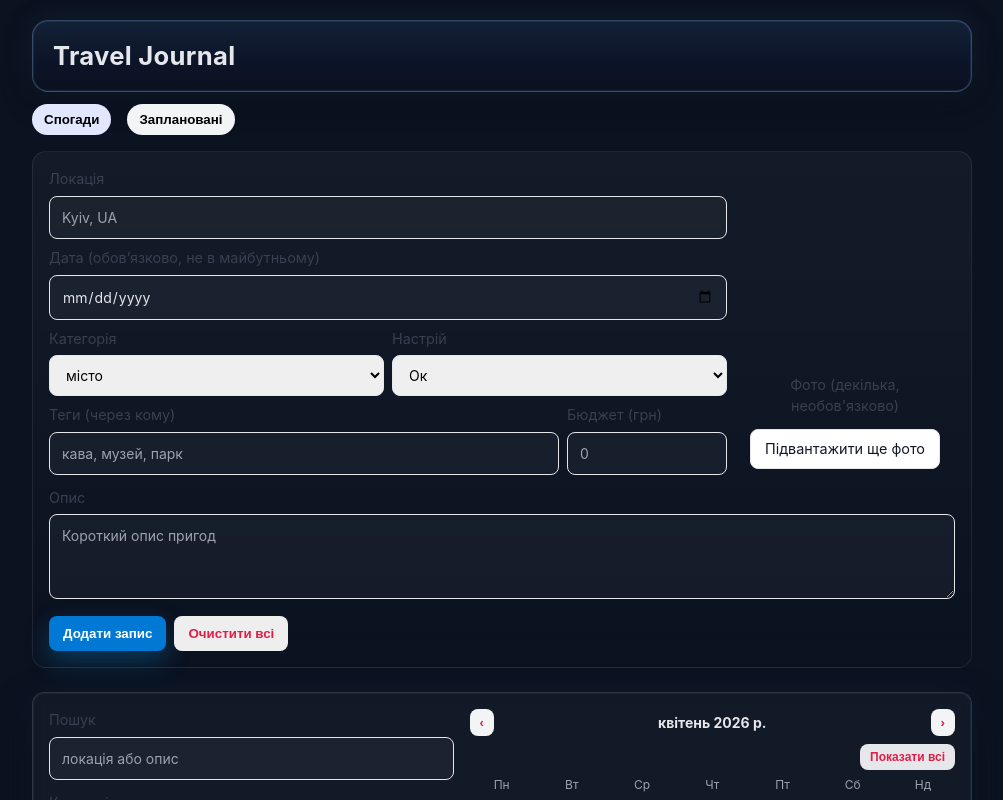
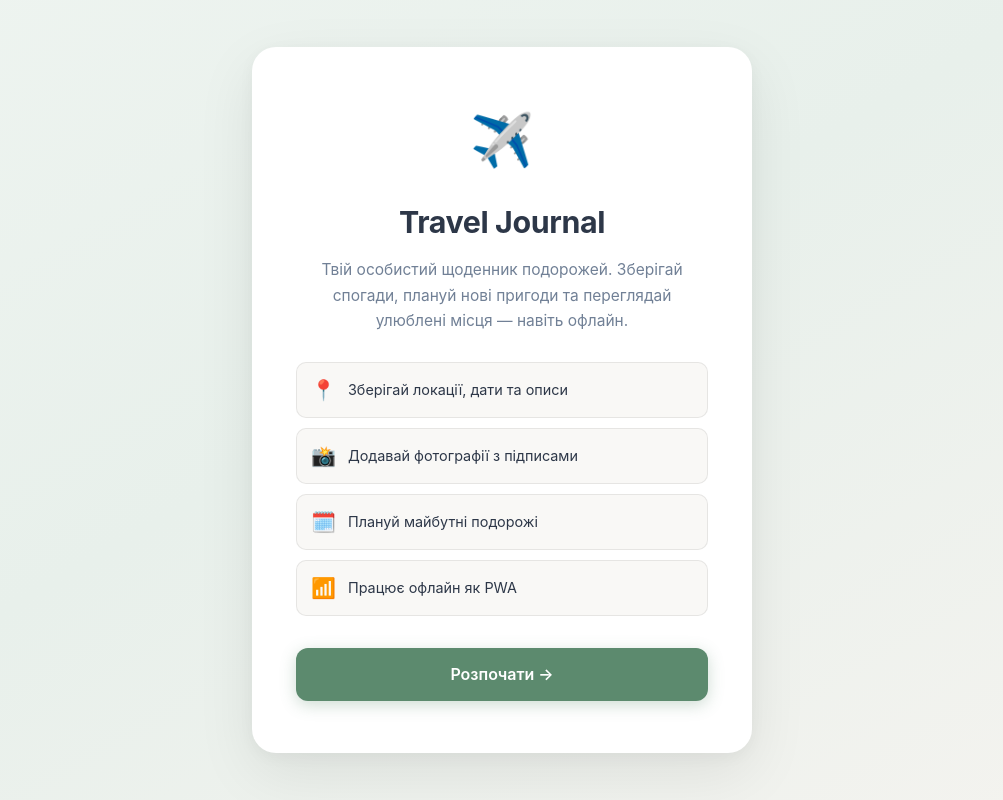
Before and after one commit to KaterinaDemianik/web-research-project, a React (Vite) app: page / in a window 1280 px wide. Shown: the top 800 px of the page, without its empty margins (138-1141 px from the left). Built offline with nearby package versions, Linux system fonts and the light colour scheme.

Commit message:
Redesign UI: calm light theme, welcome page, updated colors

```diff
--- a/src/App.jsx
+++ b/src/App.jsx
@@ -52,6 +52,7 @@ export default function App() {
     const d = new Date(); d.setDate(1); d.setHours(0,0,0,0); return d
   })
   const [cols, setCols] = useState(1)
+  const [showWelcome, setShowWelcome] = useState(() => !localStorage.getItem('tj_welcomed'))
 
   useEffect(() => {
     localStorage.setItem(STORAGE_KEY, JSON.stringify(entries))
@@ -270,16 +271,37 @@ export default function App() {
     }))
   }
 
+  if (showWelcome) return (
+    <div className="welcome-page">
+      <div className="welcome-card">
+        <span className="welcome-icon">✈️</span>
+        <h1 className="welcome-title">Travel Journal</h1>
+        <p className="welcome-subtitle">
+          Твій особистий щоденник подорожей. Зберігай спогади, плануй нові пригоди та переглядай улюблені місця — навіть офлайн.
+        </p>
+        <div className="welcome-features">
+          <div className="welcome-feature"><span>📍</span><span>Зберігай локації, дати та описи</span></div>
+          <div className="welcome-feature"><span>📸</span><span>Додавай фотографії з підписами</span></div>
+          <div className="welcome-feature"><span>🗓️</span><span>Плануй майбутні подорожі</span></div>
+          <div className="welcome-feature"><span>📶</span><span>Працює офлайн як PWA</span></div>
+        </div>
+        <button className="welcome-btn" onClick={() => { localStorage.setItem('tj_welcomed', '1'); setShowWelcome(false) }}>
+          Розпочати →
+        </button>
+      </div>
+    </div>
+  )
+
   return (
     <div className="container">
       <header>
-        <h1>Travel Journal</h1>
+        <h1>✈️ Travel Journal</h1>
       </header>
 
       {/* Tabs */}
       <div style={{display:'flex',gap:16,marginTop:12,marginBottom:16}}>
-        <button onClick={()=>{setActiveTab('memory'); setForm(f=>({...f, type:'memory'}))}} style={{background: activeTab==='memory'?'#e0e7ff':'#f3f4f6',border:'0',padding:'8px 12px',borderRadius:999,cursor:'pointer'}}>Спогади</button>
-        <button onClick={()=>{setActiveTab('planned'); setForm(f=>({...f, type:'planned'}))}} style={{background: activeTab==='planned'?'#d1fae5':'#f3f4f6',border:'0',padding:'8px 12px',borderRadius:999,cursor:'pointer'}}>Заплановані</button>
+        <button onClick={()=>{setActiveTab('memory'); setForm(f=>({...f, type:'memory'}))}} style={{background: activeTab==='memory'?'#e6f0ea':'#f4f3ef',color: activeTab==='memory'?'#4a7259':'#718096',border: activeTab==='memory'?'1px solid rgba(92,138,110,0.25)':'1px solid rgba(0,0,0,0.08)',padding:'8px 16px',borderRadius:999,cursor:'pointer',fontWeight:600,fontSize:'.9rem'}}>🧳 Спогади</button>
+        <button onClick={()=>{setActiveTab('planned'); setForm(f=>({...f, type:'planned'}))}} style={{background: activeTab==='planned'?'#e6f0ea':'#f4f3ef',color: activeTab==='planned'?'#4a7259':'#718096',border: activeTab==='planned'?'1px solid rgba(92,138,110,0.25)':'1px solid rgba(0,0,0,0.08)',padding:'8px 16px',borderRadius:999,cursor:'pointer',fontWeight:600,fontSize:'.9rem'}}>📌 Заплановані</button>
       </div>
 
       <form onSubmit={addEntry} style={{display:'grid',gap:12,marginBottom:24}}>
@@ -381,8 +403,8 @@ export default function App() {
           <textarea rows={3} value={form.description} onChange={e=>setForm({...form, description:e.target.value})} placeholder="Короткий опис пригод" />
         </label>
         <div style={{display:'flex',gap:8}}>
-          <button type="submit" style={{background:'#0078d4',color:'#fff',border:'0',padding:'10px 14px',borderRadius:8,cursor:'pointer'}}>Додати запис</button>
-          <button type="button" onClick={()=>setEntries([])} style={{background:'#eee',border:'0',padding:'10px 14px',borderRadius:8,cursor:'pointer'}}>Очистити всі</button>
+          <button type="submit" style={{padding:'10px 20px',borderRadius:8,cursor:'pointer'}}>Додати запис</button>
+          <button type="button" onClick={()=>setEntries([])} style={{background:'#f4f3ef',border:'1px solid rgba(0,0,0,0.08)',padding:'10px 14px',borderRadius:8,cursor:'pointer',color:'#718096'}}>Очистити всі</button>
         </div>
       </form>
 
@@ -390,7 +412,7 @@ export default function App() {
         <>
         <section style={{display:'block',marginBottom:24}}>
           {/* Filters + Calendar Block */}
-          <div className="panel" style={{background:'rgba(255,255,255,0.03)',border:'1px solid rgba(255,255,255,0.12)',borderRadius:12,padding:16}}>
+          <div className="panel">
             <div style={{display:'grid',gridTemplateColumns:'minmax(280px, 1fr) 1.2fr',gap:16,alignItems:'start'}}>
               {/* Filters */}
               <div style={{background:'transparent',border:'none',borderRadius:12,padding:0,marginBottom:0}}>
@@ -445,12 +467,12 @@ export default function App() {
               {/* Calendar */}
               <div style={{background:'transparent',border:'none',borderRadius:12,padding:0,marginBottom:0}}>
                 <div style={{display:'flex',justifyContent:'space-between',alignItems:'center',marginBottom:8}}>
-                  <button type="button" onClick={()=>{const d=new Date(calendarMonth); d.setMonth(d.getMonth()-1); setCalendarMonth(d)}} style={{background:'#f3f4f6',border:'0',padding:'6px 10px',borderRadius:8,cursor:'pointer'}}>‹</button>
+                  <button type="button" onClick={()=>{const d=new Date(calendarMonth); d.setMonth(d.getMonth()-1); setCalendarMonth(d)}} style={{background:'#f4f3ef',border:'1px solid rgba(0,0,0,0.08)',padding:'6px 12px',borderRadius:8,cursor:'pointer',color:'#2d3748'}}>‹</button>
                   <strong>{calendarMonth.toLocaleString('uk-UA',{month:'long', year:'numeric'})}</strong>
-                  <button type="button" onClick={()=>{const d=new Date(calendarMonth); d.setMonth(d.getMonth()+1); setCalendarMonth(d)}} style={{background:'#f3f4f6',border:'0',padding:'6px 10px',borderRadius:8,cursor:'pointer'}}>›</button>
+                  <button type="button" onClick={()=>{const d=new Date(calendarMonth); d.setMonth(d.getMonth()+1); setCalendarMonth(d)}} style={{background:'#f4f3ef',border:'1px solid rgba(0,0,0,0.08)',padding:'6px 12px',borderRadius:8,cursor:'pointer',color:'#2d3748'}}>›</button>
                 </div>
                 <div style={{display:'flex',justifyContent:'flex-end',marginBottom:6}}>
-                  <button type="button" onClick={()=>setFilters(f=>({...f,dateExact:''}))} style={{background:'#e5e7eb',border:'0',padding:'6px 10px',borderRadius:8,cursor:'pointer',fontSize:12}}>Показати всі</button>
+                  <button type="button" onClick={()=>setFilters(f=>({...f,dateExact:''}))} style={{background:'#f4f3ef',border:'1px solid rgba(0,0,0,0.08)',padding:'6px 12px',borderRadius:8,cursor:'pointer',fontSize:12,color:'#718096'}}>Показати всі</button>
                 </div>
                 <div style={{display:'grid',gridTemplateColumns:'repeat(7,1fr)',gap:6,fontSize:12,color:'#9ca3af',marginBottom:6}}>
                   {['Пн','Вт','Ср','Чт','Пт','Сб','Нд'].map(d=> <div key={d} style={{textAlign:'center'}}>{d}</div>)}
@@ -462,7 +484,7 @@ export default function App() {
                   for(let i=0;i<startIdx;i++) days.push(null)
                   const last=new Date(calendarMonth); last.setMonth(last.getMonth()+1); last.setDate(0)
                   for(let d=1; d<=last.getDate(); d++) days.push(d)
-                  const cellStyle={border:'1px solid rgba(255,255,255,0.08)',borderRadius:8,minHeight:64,padding:6,display:'grid',alignContent:'start',gap:6}
+                  const cellStyle={border:'1px solid rgba(0,0,0,0.07)',borderRadius:8,minHeight:64,padding:6,display:'grid',alignContent:'start',gap:6,background:'#fff'}
                   const list = entries.filter(e=> e.type===activeTab && e.date)
                   return (
                     <div style={{display:'grid',gridTemplateColumns:'repeat(7,1fr)',gap:6}}>
@@ -471,9 +493,9 @@ export default function App() {
                         const dateStr = `${calendarMonth.getFullYear()}-${String(calendarMonth.getMonth()+1).padStart(2,'0')}-${String(d).padStart(2,'0')}`
                         const count = list.filter(e=> ymd(e.date)===dateStr).length
                         return (
-                          <button key={i} onClick={()=>setFilters(f=>({...f,dateExact: dateStr}))} style={{...cellStyle, background: filters.dateExact===dateStr?'rgba(99,102,241,0.12)':'transparent', cursor:'pointer'}}>
+                          <button key={i} onClick={()=>setFilters(f=>({...f,dateExact: dateStr}))} style={{...cellStyle, background: filters.dateExact===dateStr?'#e6f0ea':'#fff', cursor:'pointer'}}>
                             <div style={{textAlign:'right',color:'#9ca3af'}}>{d}</div>
-                            {count>0 && <div style={{justifySelf:'center',background:'#2563eb',color:'#fff',borderRadius:999,padding:'2px 8px',fontSize:12}}>{count}</div>}
+                            {count>0 && <div style={{justifySelf:'center',background:'#5c8a6e',color:'#fff',borderRadius:999,padding:'2px 8px',fontSize:12}}>{count}</div>}
                           </button>
                         )
                       })}
@@ -564,10 +586,10 @@ export default function App() {
               ) : null)}
             </div>
             <div style={{gridArea:'actions',display:'flex',gap:12,justifyContent:'flex-start',marginTop:4}}>
-              <button onClick={goHome} style={{background:'#f3f4f6',border:'0',padding:'10px 16px',borderRadius:8,cursor:'pointer',height:40}}>Назад</button>
-              <button onClick={()=>openDetails(entry)} style={{background:'#e0f2fe',border:'0',padding:'10px 16px',borderRadius:8,cursor:'pointer',color:'#075985',height:40}}>Редагувати</button>
+              <button onClick={goHome} style={{background:'#f4f3ef',border:'1px solid rgba(0,0,0,0.08)',padding:'10px 16px',borderRadius:8,cursor:'pointer',height:40,color:'#2d3748'}}>← Назад</button>
+              <button onClick={()=>openDetails(entry)} style={{background:'#e6f0ea',border:'1px solid rgba(92,138,110,0.2)',padding:'10px 16px',borderRadius:8,cursor:'pointer',color:'#4a7259',height:40}}>Редагувати</button>
               {entry.type === 'planned' && (
-                <button onClick={()=>convertToMemory(entry.id)} style={{background:'#ede9fe',border:'0',padding:'10px 16px',borderRadius:8,cursor:'pointer',color:'#5b21b6',height:40}}>Позначити як спогад</button>
+                <button onClick={()=>convertToMemory(entry.id)} style={{background:'#f0ede8',border:'1px solid rgba(0,0,0,0.08)',padding:'10px 16px',borderRadius:8,cursor:'pointer',color:'#6b5740',height:40}}>Позначити як спогад</button>
               )}
             </div>
           </section>
@@ -643,8 +665,8 @@ export default function App() {
               </div>
             </div>
             <div style={{display:'flex',justifyContent:'flex-end',gap:8, padding:16, borderTop:'1px solid #e5e7eb'}}>
-              <button type="button" onClick={closeModal} style={{background:'#eee',border:'0',padding:'10px 14px',borderRadius:8,cursor:'pointer'}}>Скасувати</button>
-              <button type="button" onClick={saveEdit} style={{background:'#0078d4',color:'#fff',border:'0',padding:'10px 14px',borderRadius:8,cursor:'pointer'}}>Зберегти</button>
+              <button type="button" onClick={closeModal} style={{background:'#f4f3ef',border:'1px solid rgba(0,0,0,0.08)',padding:'10px 14px',borderRadius:8,cursor:'pointer',color:'#718096'}}>Скасувати</button>
+              <button type="button" onClick={saveEdit} style={{background:'#5c8a6e',color:'#fff',border:'none',padding:'10px 14px',borderRadius:8,cursor:'pointer'}}>Зберегти</button>
             </div>
           </div>
         </div>
@@ -654,12 +676,6 @@ export default function App() {
         <div className="footer-inner">© {new Date().getFullYear()} · Всі права захищено · Працює офлайн</div>
       </footer>
 
-      <style>{`
-        input, textarea { width: 100%; padding: 10px 12px; border: 1px solid #e5e7eb; border-radius: 8px; font: inherit; }
-        input:focus, textarea:focus { outline: 2px solid #bfdbfe; border-color: #93c5fd; }
-        label > div { font-size: .9rem; color: #374151; margin-bottom: 6px; }
-        section article { border: 1px solid #e5e7eb; border-radius: 12px; padding: 12px; }
-      `}</style>
     </div>
   )
 }
--- a/src/styles.css
+++ b/src/styles.css
@@ -1,105 +1,174 @@
-:root{
-  --primary:#0078d4;
-  --primary-600:#0369a1;
-  --bg:#0b1220;
-  --card:#111827;
-  --card-2:#0f172a;
-  --text:#e5e7eb;
-  --muted:#94a3b8;
-  --border:rgba(255,255,255,.08);
-  --ring:#38bdf8;
-  --accent:#60a5fa;
-  --accent-600:#1d4ed8;
+:root {
+  --primary: #5c8a6e;
+  --primary-dark: #4a7259;
+  --primary-light: #e6f0ea;
+  --bg: #f4f3ef;
+  --surface: #ffffff;
+  --surface-2: #f9f8f6;
+  --text: #2d3748;
+  --muted: #718096;
+  --border: rgba(0, 0, 0, 0.08);
+  --ring: #84a98c;
+  --shadow-sm: 0 1px 3px rgba(0,0,0,0.06), 0 1px 2px rgba(0,0,0,0.04);
+  --shadow-md: 0 4px 12px rgba(0,0,0,0.08), 0 2px 4px rgba(0,0,0,0.04);
 }
 
 /* App shell */
-html,body,#root{height:100%}
-body{margin:0;background:var(--bg);
-  color:var(--text);
-  font: 14px/1.5 Inter, ui-sans-serif, system-ui, -apple-system, Segoe UI, Roboto, Arial, sans-serif;
+html, body, #root { height: 100%; }
+body {
+  margin: 0;
+  background: var(--bg);
+  color: var(--text);
+  font: 15px/1.6 Inter, ui-sans-serif, system-ui, -apple-system, 'Segoe UI', Roboto, Arial, sans-serif;
 }
-.container{max-width:980px;margin:0 auto;padding:20px}
+.container { max-width: 980px; margin: 0 auto; padding: 24px 20px; }
 
 /* Header */
-header{background:linear-gradient(180deg, rgba(96,165,250,.10), rgba(30,64,175,.06) 60%, rgba(255,255,255,0));
-  border:1px solid color-mix(in hsl, var(--accent) 25%, var(--border));
-  box-shadow:
-    0 0 0 1px rgba(96,165,250,.12) inset,
-    0 8px 30px rgba(0,0,0,.35),
-    0 0 30px rgba(96,165,250,.12);
-  border-radius:16px;
-  padding:16px 20px;
+header {
+  background: var(--surface);
+  border: 1px solid var(--border);
+  border-radius: 16px;
+  padding: 18px 24px;
+  box-shadow: var(--shadow-sm);
 }
-header h1{font-size:1.6rem;letter-spacing:.3px}
-header .tag{background:linear-gradient(135deg, var(--accent), var(--accent-600)); box-shadow:0 0 0 1px rgba(96,165,250,.35), 0 10px 24px rgba(56,189,248,.35)}
+header h1 { font-size: 1.5rem; font-weight: 700; color: var(--text); letter-spacing: -0.3px; margin: 0; }
 
 /* Highlighted panel (Filters + Calendar) */
-.panel{
-  background: linear-gradient(180deg, rgba(2,6,23,.60), rgba(2,6,23,.40) 60%, rgba(2,6,23,.28));
-  border:1px solid color-mix(in hsl, var(--accent) 18%, var(--border));
-  box-shadow:
-    0 0 0 1px rgba(96,165,250,.08) inset,
-    0 16px 40px rgba(0,0,0,.35),
-    0 0 36px rgba(96,165,250,.08);
-  border-radius:12px;
-  padding:16px;
-  backdrop-filter: blur(6px);
+.panel {
+  background: var(--surface);
+  border: 1px solid var(--border);
+  border-radius: 12px;
+  padding: 16px;
+  box-shadow: var(--shadow-sm);
 }
 
 /* Form */
-form{background:linear-gradient(180deg, rgba(255,255,255,.04), rgba(255,255,255,0));
-  border:1px solid var(--border);
-  border-radius:14px;
-  padding:16px;
+form {
+  background: var(--surface);
+  border: 1px solid var(--border);
+  border-radius: 14px;
+  padding: 20px;
+  box-shadow: var(--shadow-sm);
 }
-label > div{color:#cbd5e1}
-input, textarea{
-  background:rgba(255,255,255,.04);
-  color:var(--text);
-  border:1px solid var(--border);
-  border-radius:10px;
-  padding:10px 12px;
-  transition:border-color .2s, outline-color .2s, background .2s;
+label > div { color: var(--muted); font-size: .85rem; font-weight: 500; }
+input, textarea, select {
+  background: var(--surface-2);
+  color: var(--text);
+  border: 1px solid rgba(0,0,0,0.10);
+  border-radius: 8px;
+  padding: 10px 12px;
+  font: inherit;
+  width: 100%;
+  box-sizing: border-box;
+  transition: border-color .2s, box-shadow .2s;
 }
-input::placeholder, textarea::placeholder{color:#9ca3af}
-input:focus, textarea:focus{outline:2px solid color-mix(in hsl, var(--ring) 60%, transparent); border-color:color-mix(in hsl, var(--ring) 50%, transparent)}
+input::placeholder, textarea::placeholder { color: #b0bac4; }
+input:focus, textarea:focus, select:focus {
+  outline: none;
+  border-color: var(--ring);
+  box-shadow: 0 0 0 3px rgba(92, 138, 110, 0.12);
+}
 
 /* Buttons */
-button{font-weight:600}
-button[type="submit"]{background:linear-gradient(135deg, var(--primary), var(--primary-600));
-  color:white; box-shadow:0 10px 24px rgba(2,132,199,.35)}
-button[type="button"]{background:rgba(255,255,255,.06); color:#e11d48}
-button:hover{filter:brightness(1.05)}
+button { font: inherit; font-weight: 600; cursor: pointer; transition: filter .15s, transform .1s; }
+button:active { transform: scale(0.98); }
+button[type="submit"] {
+  background: var(--primary);
+  color: #fff;
+  border: none;
+  padding: 10px 20px;
+  border-radius: 8px;
+  box-shadow: 0 2px 8px rgba(92,138,110,0.25);
+}
+button[type="submit"]:hover { filter: brightness(1.06); }
+button[type="button"] {
+  background: var(--surface-2);
+  color: var(--text);
+  border: 1px solid var(--border);
+  padding: 10px 16px;
+  border-radius: 8px;
+}
+button[type="button"]:hover { background: #ededeb; }
 
 /* Entries grid */
-section{grid-template-columns: repeat(auto-fill, minmax(260px, 1fr)) !important}
-section article{
-  background:linear-gradient(180deg, rgba(255,255,255,.035), rgba(255,255,255,.00));
-  border:1px solid color-mix(in hsl, var(--accent) 8%, var(--border));
-  border-radius:16px;
-  padding:14px;
-  box-shadow: 0 10px 30px rgba(0,0,0,.25);
+section { grid-template-columns: repeat(auto-fill, minmax(260px, 1fr)) !important }
+section article {
+  background: var(--surface);
+  border: 1px solid var(--border);
+  border-radius: 16px;
+  padding: 16px;
+  box-shadow: var(--shadow-sm);
   transition: transform .15s ease, box-shadow .2s ease;
 }
-section article:hover{
+section article:hover {
   transform: translateY(-2px);
-  box-shadow: 0 16px 40px rgba(0,0,0,.30), 0 0 0 1px rgba(96,165,250,.10) inset;
+  box-shadow: var(--shadow-md);
 }
 
 /* Entry internals */
-article h3{font-size:1.1rem}
-article img{border-radius:10px; border:1px solid var(--border)}
-article .meta{color:var(--muted); font-size:.9rem}
+article h3 { font-size: 1.05rem; color: var(--text); }
+article img { border-radius: 10px; border: 1px solid var(--border); }
+article .meta { color: var(--muted); font-size: .85rem; }
 
 /* Footer */
-footer{
-  color:var(--muted);
-  border-top:1px solid var(--border);
-  margin-top:32px;
-  padding:20px 0 28px;
-  text-align:center;
+footer {
+  color: var(--muted);
+  border-top: 1px solid var(--border);
+  margin-top: 40px;
+  padding: 24px 0 32px;
+  text-align: center;
+  font-size: .85rem;
 }
-.footer-inner{ max-width:980px; margin:0 auto; padding:0 20px; }
+.footer-inner { max-width: 980px; margin: 0 auto; padding: 0 20px; }
 
-/* Install banner hint (optional future use) */
-.badge{display:inline-flex;align-items:center;gap:8px;padding:6px 10px;border-radius:999px;background:rgba(59,130,246,.15);color:#93c5fd;border:1px solid rgba(59,130,246,.25)}
+/* Badge */
+.badge { display: inline-flex; align-items: center; gap: 6px; padding: 4px 10px; border-radius: 999px; background: var(--primary-light); color: var(--primary-dark); border: 1px solid rgba(92,138,110,0.2); font-size: .8rem; }
+
+/* ── Welcome page ─────────────────────────────────────── */
+.welcome-page {
+  min-height: 100vh;
+  background: linear-gradient(150deg, #eef4f0 0%, #e8f0eb 45%, #f4f3ef 100%);
+  display: flex;
+  align-items: center;
+  justify-content: center;
+  padding: 40px 20px;
+}
+.welcome-card {
+  background: #fff;
+  border-radius: 24px;
+  padding: 52px 44px;
+  max-width: 500px;
+  width: 100%;
+  box-shadow: 0 20px 60px rgba(0,0,0,0.08), 0 4px 16px rgba(0,0,0,0.04);
+  text-align: center;
+}
+.welcome-icon { font-size: 3.2rem; margin-bottom: 18px; display: block; }
+.welcome-title { font-size: 1.9rem; font-weight: 700; color: var(--text); margin: 0 0 10px; letter-spacing: -0.4px; }
+.welcome-subtitle { font-size: .97rem; color: var(--muted); line-height: 1.65; margin: 0 0 28px; }
+.welcome-features { display: grid; gap: 10px; margin-bottom: 32px; text-align: left; }
+.welcome-feature {
+  display: flex;
+  align-items: center;
+  gap: 12px;
+  padding: 11px 14px;
+  background: var(--surface-2);
+  border-radius: 10px;
+  font-size: .9rem;
+  color: var(--text);
+  border: 1px solid var(--border);
+}
+.welcome-feature span:first-child { font-size: 1.25rem; flex-shrink: 0; }
+.welcome-btn {
+  background: var(--primary);
+  color: #fff;
+  border: none;
+  padding: 14px 0;
+  border-radius: 12px;
+  font-size: 1rem;
+  font-weight: 600;
+  cursor: pointer;
+  box-shadow: 0 4px 16px rgba(92,138,110,0.3);
+  transition: transform .15s, box-shadow .15s, filter .15s;
+  width: 100%;
+}
+.welcome-btn:hover { filter: brightness(1.06); transform: translateY(-1px); box-shadow: 0 6px 20px rgba(92,138,110,0.35); }
```
Also changed, not shown: src/components/JournalEntry.jsx (+7 -7 lines), 5 other files (tests, documents, lock files or other folders).
